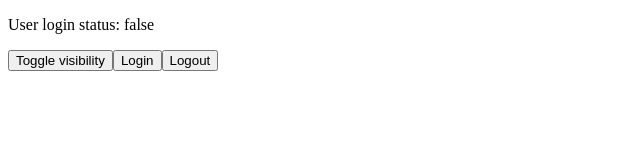
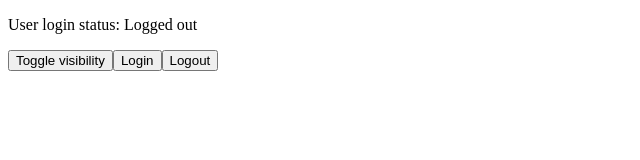
Before and after one commit to RafalG1991/angular-test-app, an Angular app: page / in a window 1280 px wide. Shown: the top 160 px of the page, without its empty margins (0-640 px from the left). Built offline with nearby package versions, Linux system fonts and the light colour scheme.

Commit message:
changed status to logged in / logged out messages

```diff
--- a/src/app/user-status/user-status.component.ts
+++ b/src/app/user-status/user-status.component.ts
@@ -1,4 +1,4 @@
-import {Component, OnInit, Signal} from '@angular/core';
+import {Component, computed, OnInit, Signal} from '@angular/core';
 import {AuthService} from "../services/auth.service";
 
 @Component({
@@ -9,9 +9,9 @@ import {AuthService} from "../services/auth.service";
   styleUrl: './user-status.component.scss'
 })
 export class UserStatusComponent {
-  status!: Signal<boolean>;
+  status!: Signal<'Logged in' | 'Logged out' >;
 
   constructor(private authService: AuthService) {
-    this.status = this.authService.isAuthenticated;
+    this.status = computed(() => this.authService.isAuthenticated() ? 'Logged in' : 'Logged out');
   };
 }
```
